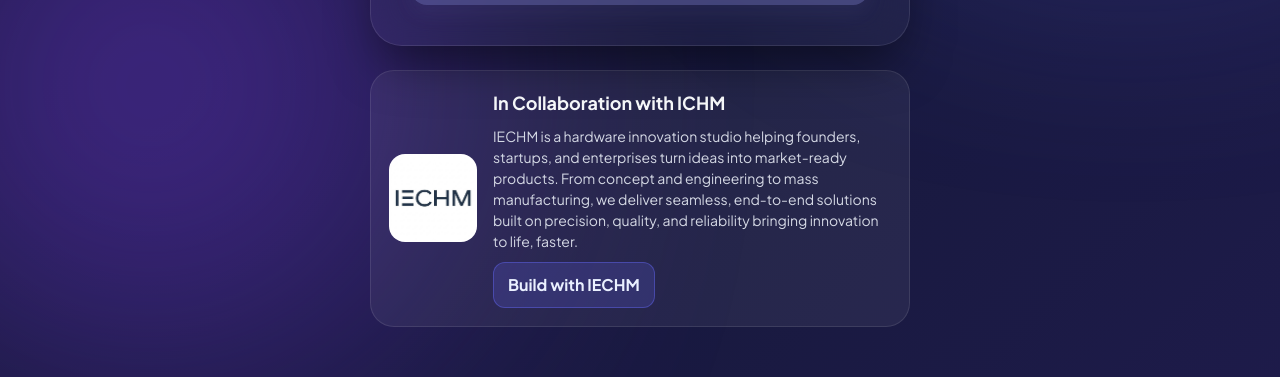
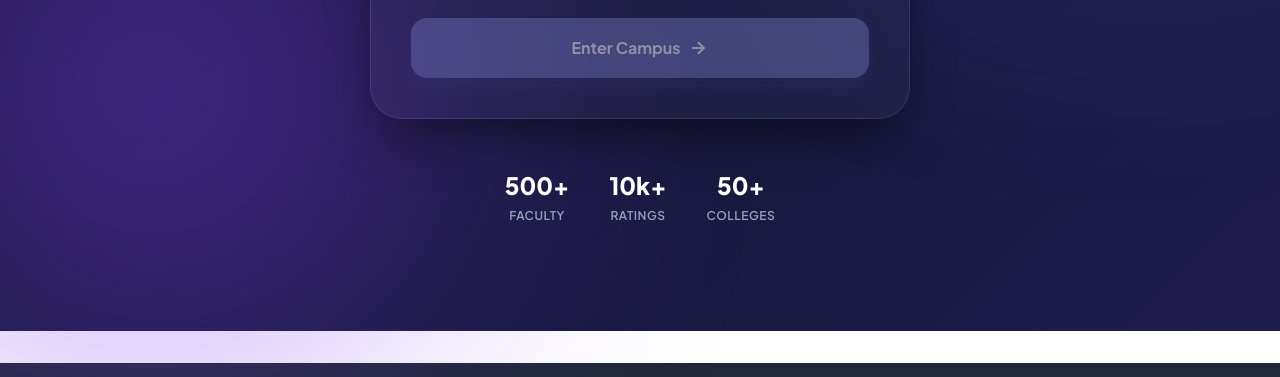
Before and after one commit to himanshuiitd-ism/Rate_my_prof, a React (Vite) app in the folder frontend/: page / in a window 1280 px wide. Shown: the part 565-942 px from the top of the page. Built offline with nearby package versions, Linux system fonts and the light colour scheme; no server answers.

Commit message:
some changes

```diff
--- a/frontend/src/pages/LandingPage.jsx
+++ b/frontend/src/pages/LandingPage.jsx
@@ -120,7 +120,7 @@
             </button>
           </form>
 
-          <section className="partner-card" aria-label="ICHM Collaboration">
+          {/* <section className="partner-card" aria-label="ICHM Collaboration">
             <img src="/IECHM.jpeg" alt="ICHM logo" className="partner-logo" />
             <div className="partner-content">
               <h2 className="partner-title">In Collaboration with ICHM</h2>
@@ -140,7 +140,7 @@
                 Build with IECHM
               </a>
             </div>
-          </section>
+          </section> */}
 
           <div className="stats">
             <div className="stat-item">
```
